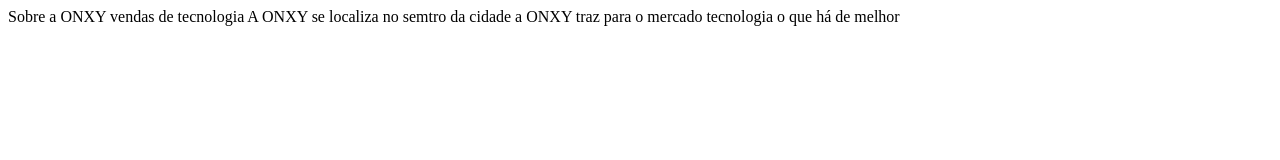
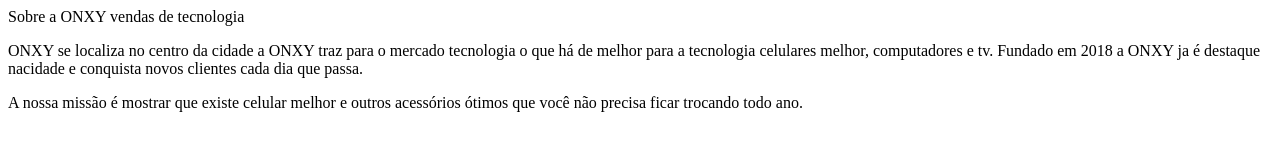
Before and after one commit to YANGgstz/pensamento-computacionais, a plain HTML site: page index.html in a window 1280 px wide. Drawn offline with Linux system fonts and the light colour scheme.

Commit message:
luhgfhtfd

```diff
--- a/index.html
+++ b/index.html
@@ -7,8 +7,15 @@
     <title>ONXY</title>
 </head>
 <body> Sobre a ONXY vendas de tecnologia
-    A ONXY se localiza no semtro da cidade a ONXY traz
-    para o mercado tecnologia o que há de melhor
+    <p> ONXY se localiza no centro da cidade a ONXY traz
+    para o mercado tecnologia o que há de melhor para a tecnologia
+    celulares melhor, computadores e tv. Fundado em 2018 a ONXY ja é
+    destaque nacidade e conquista novos clientes cada dia que passa.</p>
+    A nossa missão é mostrar que existe celular melhor e outros acessórios
+    ótimos que você não precisa ficar trocando todo ano.
+
+
+
 
 </body>
 </html>
```
